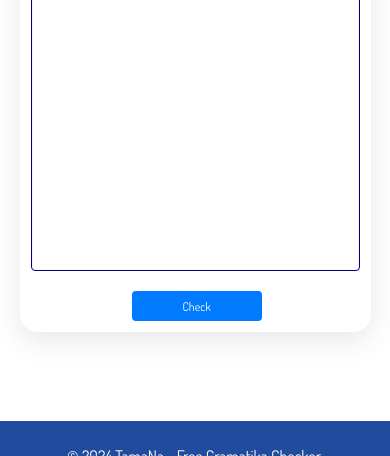
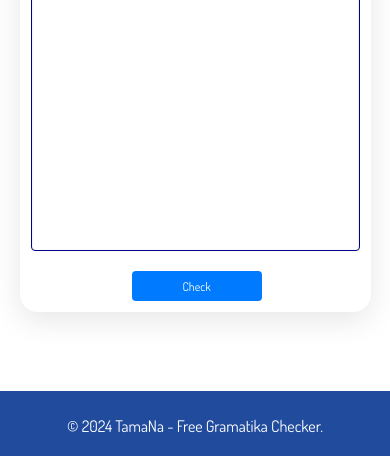
Before and after one commit to Cyzo50218/Gramatika, a website: page home/index.html in a window 390 px wide. Shown: the part 388-844 px from the top of the page. Drawn offline with Linux system fonts and the light colour scheme.

Commit message:
Update style.css

```diff
--- a/home/style.css
+++ b/home/style.css
@@ -924,22 +924,25 @@ body {
   margin: 0;
   padding: 0;
 
+
 }
 body {
   flex: 1; /* Allows the body to expand and fill remaining space */
+
 }
 
 
 .footer {
-  overflow-y: hidden;
+
   background-color: #214C9E;
   max-height: none;
   width: 100%;
+
   padding: 0; /* Minimal padding to keep footer thin */
   text-align: center; /* Centers the text */
   margin-top: auto; /* Pushes the footer to the bottom */
-  height: 35px; /* Allows the height to adjust based on content */
-  min-height: 10px; /* Ensures a minimum height */
+  height: auto; /* Allows the height to adjust based on content */
+  min-height: 5px; /* Ensures a minimum height */
   box-sizing: border-box; /* Ensures padding is included within the height */
 }
 .footer-bottom{
```
